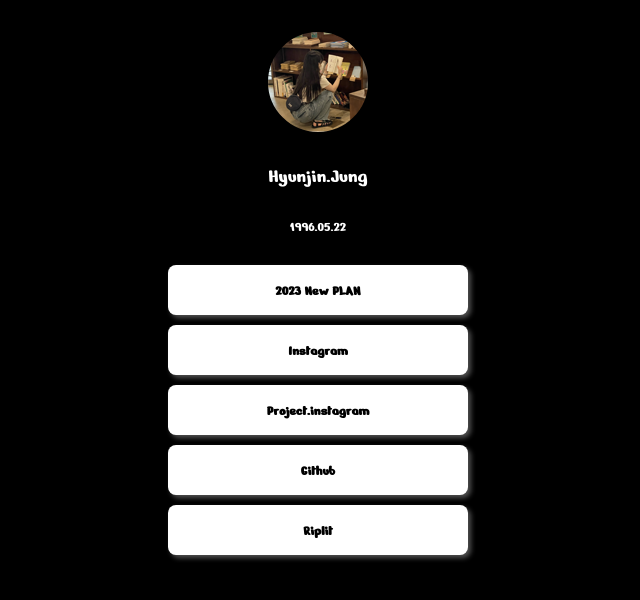
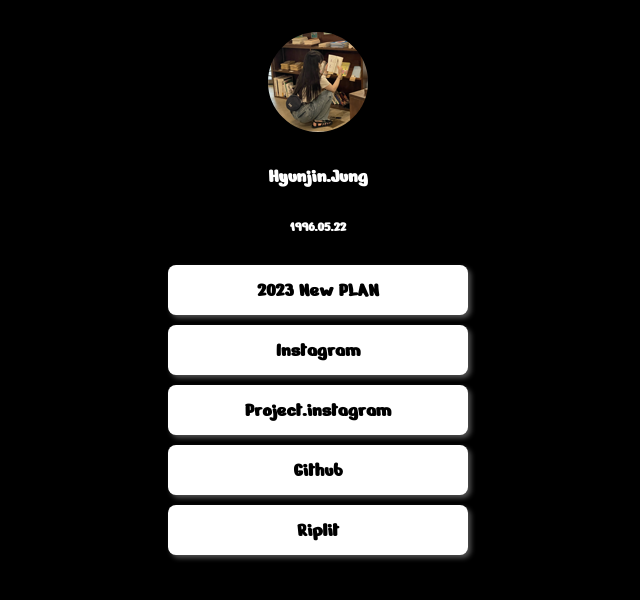
Before and after one commit to everythingisoooook/Mypage, a plain HTML site: page index.html in a window 1280 px wide. Shown: the whole page, without its empty margins (322-962 px from the left). Drawn offline with Linux system fonts and the light colour scheme; a web font is replaced by a local one.

Commit message:
Update index.html

```diff
--- a/index.html
+++ b/index.html
@@ -13,7 +13,7 @@
             * {
                 font-family: font-family: 'Hahmlet', serif;
                 font-family: 'Nerko One', cursive;
-                font-weight: 500;
+                font-weight: 600;
             }
 
             body {
@@ -63,7 +63,7 @@
 
                 margin-bottom: 10px;
 
-                font-size: 14px;
+                font-size: 20px;
                 font-weight: bold;
                 color: #000000;
 
```
